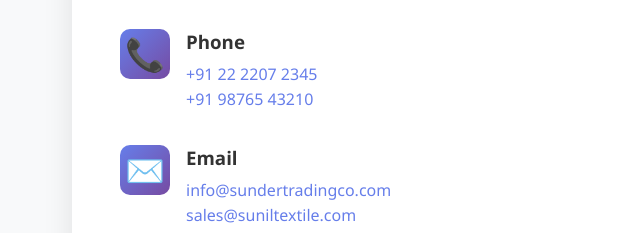
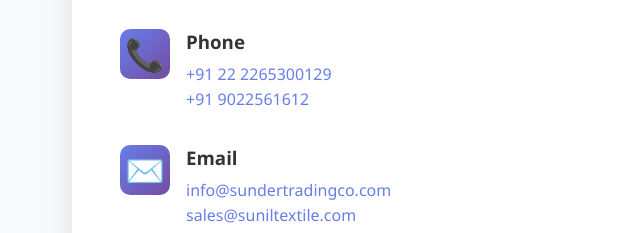
Before and after one commit to chiragsoni2401/SunderTrading, a plain HTML site: page textile_website.html in a window 1280 px wide. Shown: the part 4635-4868 px from the top of the page, 0-640 px from the left. Drawn offline with Linux system fonts and the light colour scheme.

Commit message:
Update textile_website.html

```diff
--- a/textile_website.html
+++ b/textile_website.html
@@ -791,8 +791,8 @@
                     <div class="contact-icon">📞</div>
                     <div class="contact-text">
                         <h3>Phone</h3>
-                        <p><a href="tel:+912222072345">+91 22 2207 2345</a><br>
-                        <a href="tel:+919876543210">+91 98765 43210</a></p>
+                        <p><a href="tel:+91222265300129">+91 22 2265300129</a><br>
+                        <a href="tel:+919022561612">+91 9022561612</a></p>
                     </div>
                 </div>
                 <div class="contact-item-detail">
```
